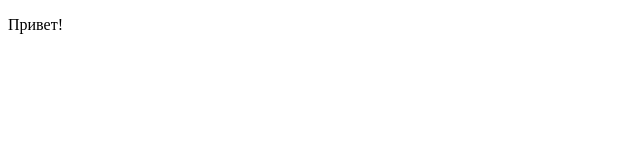
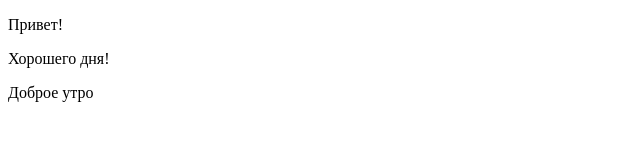
Before and after one commit to ervenss/practica8, a plain HTML site: page index.html in a window 1280 px wide. Shown: the whole page, without its empty margins (0-640 px from the left). Drawn offline with Linux system fonts and the light colour scheme.

Commit message:
изменяю комит с помощью amend

```diff
--- a/index.html
+++ b/index.html
@@ -7,5 +7,7 @@
   </head>
   <body>
     <p>Привет!</p>
+    <p>Хорошего дня!</p>
+    <p>Доброе утро</p>
   </body>
 </html>
```
